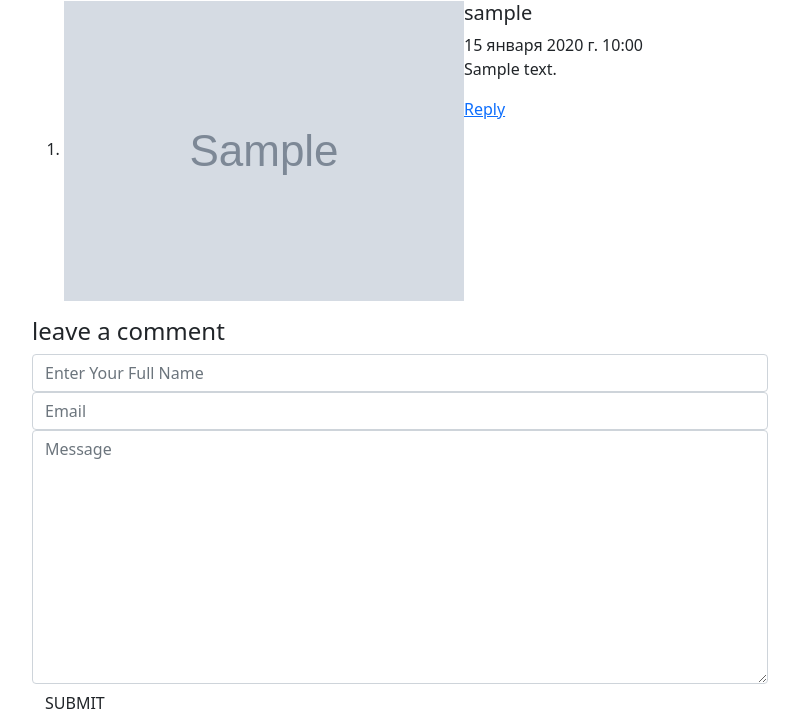
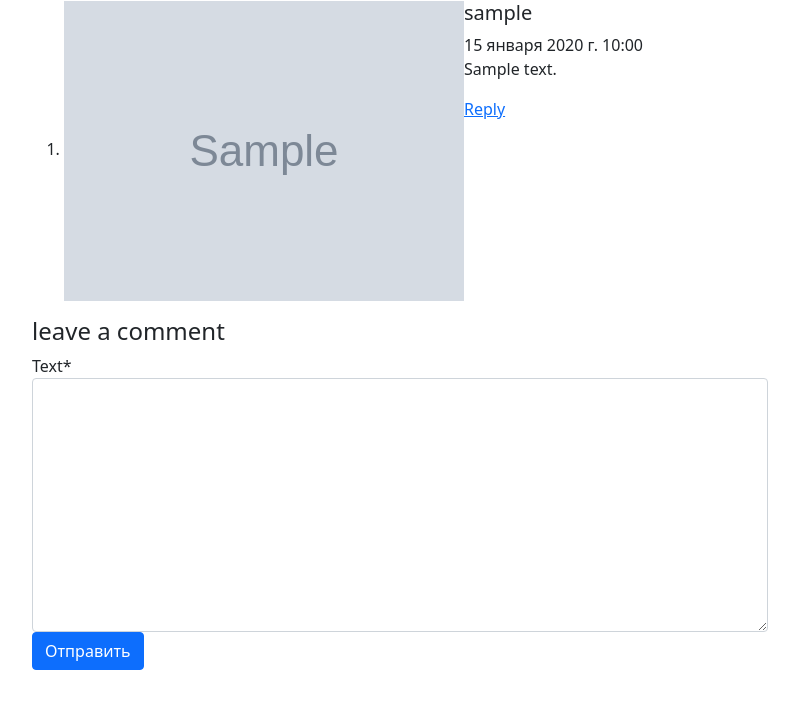
Before and after one commit to sergeysemenov90/blogplatform, a Django app: page /post/1 in a window 1280 px wide. Shown: the part 240-962 px from the top of the page, without its empty margins (240-1039 px from the left). After the commit the page ends 910 px from the top, so only its background shows below. Run offline with Django 4.2, Linux system fonts and the light colour scheme; tables that the repository leaves empty hold one stand-in row (values such as "Sample post"); grey boxes marked "Sample" are stand-in pictures; parts of the project's set-up code (start-up, migrations or seed data) failed here and were passed over; some libraries are stand-ins or nearby versions.

Commit message:
add leave comment functional

```diff
--- /dev/null
+++ b/blog/forms.py
@@ -0,0 +1,10 @@
+from django.forms import ModelForm
+from .models import Comment
+
+
+class CommentCreateForm(ModelForm):
+    """Форма для создания комментария"""
+
+    class Meta:
+        model = Comment
+        fields = ['text',]
--- a/blog/templates/blog/post_detail.html
+++ b/blog/templates/blog/post_detail.html
@@ -1,4 +1,5 @@
 {% extends 'base.html' %}
+{% load crispy_forms_tags %}
 
 {% block title %}{{post.title}} | {{post.author}} {% endblock %}
 
@@ -132,17 +133,10 @@
                                 <h4 class="font-bold">leave a comment</h4>
                             </div>
                             <!-- Comment Form -->
-                            <form action="#" method="post">
-                                <div class="form-group">
-                                    <input type="text" class="form-control" id="contact-name" placeholder="Enter Your Full Name">
-                                </div>
-                                <div class="form-group">
-                                    <input type="email" class="form-control" id="contact-email" placeholder="Email">
-                                </div>
-                                <div class="form-group">
-                                    <textarea class="form-control" name="message" id="message" cols="30" rows="10" placeholder="Message"></textarea>
-                                </div>
-                                <button type="submit" class="btn leave-comment-btn">SUBMIT <i class="fa fa-angle-right ml-2"></i></button>
+                            <form action="{% url 'post_leave_comment' object.id %}" method="post">
+                                {% csrf_token %}
+                                {{ form | crispy }}
+                                <button type="submit" name="post_id" value="{{object.id}}" class="btn btn-primary">Отправить</button>
                             </form>
                         </div>
                     </div>
--- a/blog/templates/blog/post_update.html
+++ b/blog/templates/blog/post_update.html
@@ -1,7 +1,7 @@
 {% extends 'base.html' %}
-<!--{% load crispy_forms_tags %}-->
+{% load crispy_forms_tags %}
 
-{% block single_post %}
+{% block content %}
 <div  class="container mt-3" >
     <div  class="row justify-content-center">
       <div  class="col-4">
@@ -10,7 +10,7 @@
                 <h4 class="card-title">Редактирование записи</h4>
                 <form method="post" enctype="multipart/form-data">
                 {% csrf_token %}
-                {{ form }}
+                {{ form | crispy}}
                 <button type="submit" class="btn btn-primary btn-block">Сохранить</button>
                 </form>
             </div>
--- a/blog/urls.py
+++ b/blog/urls.py
@@ -1,7 +1,7 @@
 from django.conf import settings
 from django.conf.urls.static import static
 from django.urls import path
-from .views import PostListView, PostDetailView, PostCreateView, PostUpdateView
+from .views import PostListView, PostDetailView, PostCreateView, PostUpdateView, CommentCreateView
 from .services import like_or_dislike_post
 
 urlpatterns = [
@@ -10,7 +10,8 @@ urlpatterns = [
     path('post/<int:pk>', PostDetailView.as_view(), name='post_detail'),
     path('post/<int:pk>/update', PostUpdateView.as_view(), name='post_update'),
     path('post/post_create', PostCreateView.as_view(), name='post_create'),
-    path('post/<int:pk>/like', like_or_dislike_post, name='post_like_or_dislike')
+    path('post/<int:pk>/like', like_or_dislike_post, name='post_like_or_dislike'),
+    path('post/<int:pk>/leave_comment', CommentCreateView.as_view(), name='post_leave_comment')
 ]
 
 if settings.DEBUG:
--- a/blog/views.py
+++ b/blog/views.py
@@ -1,7 +1,10 @@
-from django.shortcuts import get_object_or_404
-from django.urls import reverse_lazy
+from django.http import HttpResponseRedirect
+from django.shortcuts import get_object_or_404, render
+from django.urls import reverse_lazy, reverse
 from django.views.generic import ListView, DetailView, CreateView, UpdateView
-from .models import Post
+from .models import Post, Comment
+from .forms import CommentCreateForm
+
 
 class PostListView(ListView):
     """Отображения списка постов пользователей"""
@@ -25,8 +28,8 @@ class PostDetailView(DetailView):
             is_liked = True
         data['likes_count'] = post.likes.count()
         data['is_liked'] = is_liked
+        data['form'] = CommentCreateForm()
         return data
-
 
 
 class PostCreateView(CreateView):
@@ -49,3 +52,19 @@ class PostUpdateView(UpdateView):
     fields = ['title', 'content', 'image', ]
     template_name = 'blog/post_update.html'
     success_url = reverse_lazy('post_list')
+
+
+class CommentCreateView(CreateView):
+    model = Comment
+    form_class = CommentCreateForm
+    template_name = 'blog/post_detail.html'
+
+    def form_valid(self, form):
+        """Переопределяем метод для добавления комментария"""
+        self.object = form.save(commit=False)
+        self.object.author = self.request.user
+        self.object.post = get_object_or_404(Post, id=self.kwargs['pk'])
+        return super().form_valid(form)
+
+    def get_success_url(self):
+        return reverse_lazy('post_detail', args=(self.kwargs['pk'],))
--- a/templates/base.html
+++ b/templates/base.html
@@ -1,10 +1,13 @@
 <!DOCTYPE html>
 {% load static %}
+
 <html>
 <head>
     <meta charset="UTF-8">
+    <meta name="viewport" content="width=device-width, initial-scale=1">
     <!-- Favicon  -->
-    <link rel="icon" href="img/core-img/favicon.ico">
+<!--    <link rel="icon" href="img/core-img/favicon.ico">-->
+    <link href="https://cdn.jsdelivr.net/npm/bootstrap@5.1.3/dist/css/bootstrap.min.css" rel="stylesheet" integrity="sha384-1BmE4kWBq78iYhFldvKuhfTAU6auU8tT94WrHftjDbrCEXSU1oBoqyl2QvZ6jIW3" crossorigin="anonymous">
 
     <!-- Core Style CSS -->
     <link rel="stylesheet" href="{% static 'css/core-style.css' %}">
@@ -57,18 +60,22 @@
     </div>
 </nav>
 
-
 {# Карточка отдельной записи #}
 {% block content %}
+<h1 class="mt-15 mb-15" align="center">Список популярных постов</h1>
 <div class="container">
-      <div class="row justify-content-start">
+    <div class="row">
         {% for post in posts %}
-          <div class="col">
-            <div class="card" style="width: 18rem;">
-              <img src="{{ post.image.url }}" class="card-img-top" alt="Фото записи">
+        <div class="col-lg-4 col-md-4 col-sm-12 ">
+            <div class="card w-auto p-3" align="center">
+                <div class="card-img h-auto w-auto p-3">
+                    <img src="{{ post.image.url }}" class="rounded mx-auto d-block" alt="Фото записи">
+                </div>
                 <div class="card-body">
                     <h5 class="card-title">{{ post.title }}</h5>
                     <p class="card-text">{{post.content | truncatechars:100 }}</p>
+                </div>
+                <div class="card-footer" align="center">
                     <a href="{{ post.get_absolute_url }}" class="btn btn-primary">Читать полностью</a>
                 </div>
             </div>
@@ -83,6 +90,8 @@
 {% block login %}{% endblock %}
 {% block post_create %}{% endblock %}
 
-<script src="https://cdn.jsdelivr.net/npm/bootstrap@5.1.3/dist/js/bootstrap.bundle.min.js" integrity="sha384-ka7Sk0Gln4gmtz2MlQnikT1wXgYsOg+OMhuP+IlRH9sENBO0LRn5q+8nbTov4+1p" crossorigin="anonymous"></script>
+
+<script type="text/javascript" src="/static/js/popper.min.js"></script>
+<script type="text/javascript" src="/static/js/bootstrap.min.js"></script>
 </body>
 </html>
```
Lines whose indentation alone changed are shown as unchanged.
